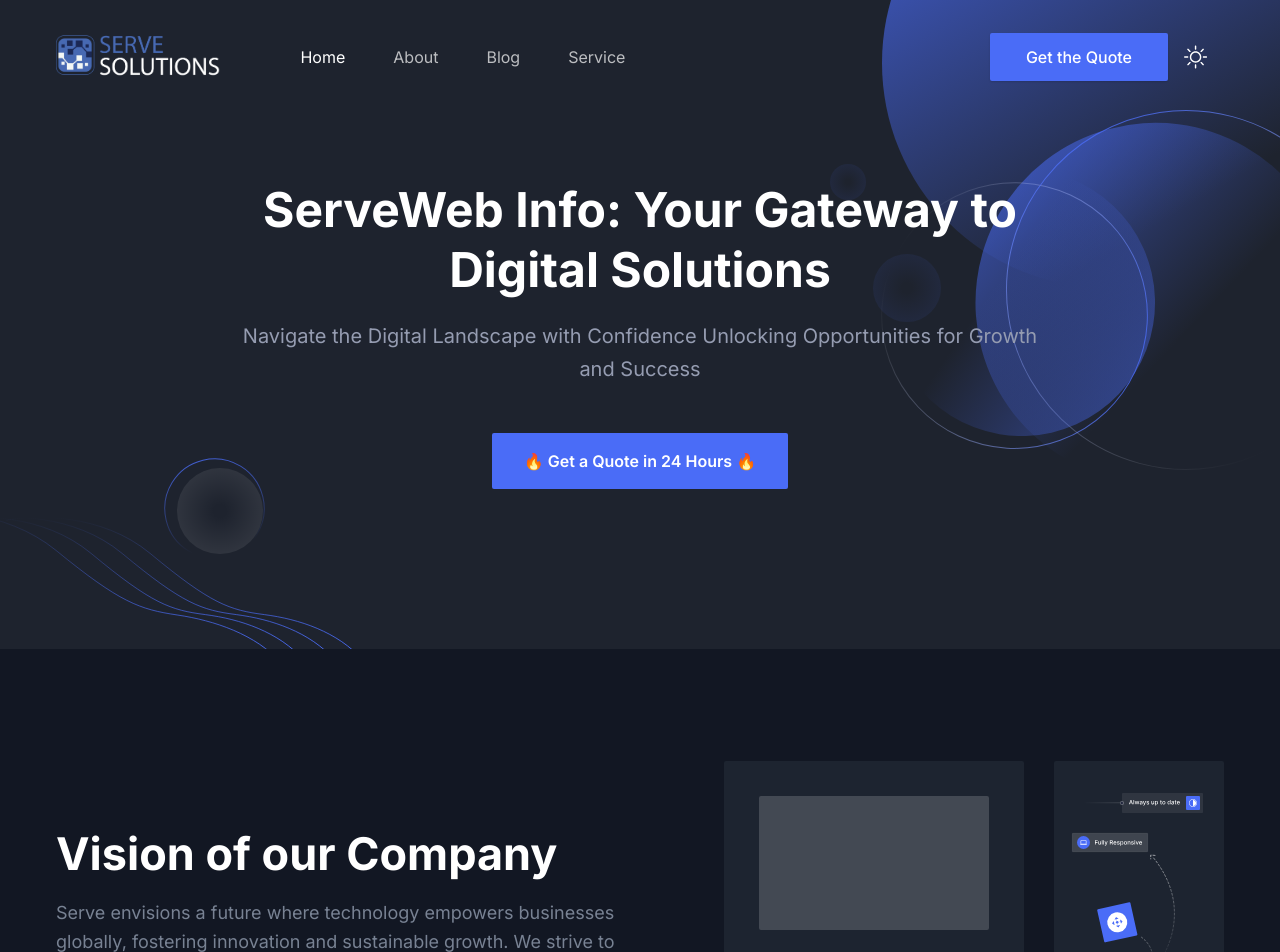
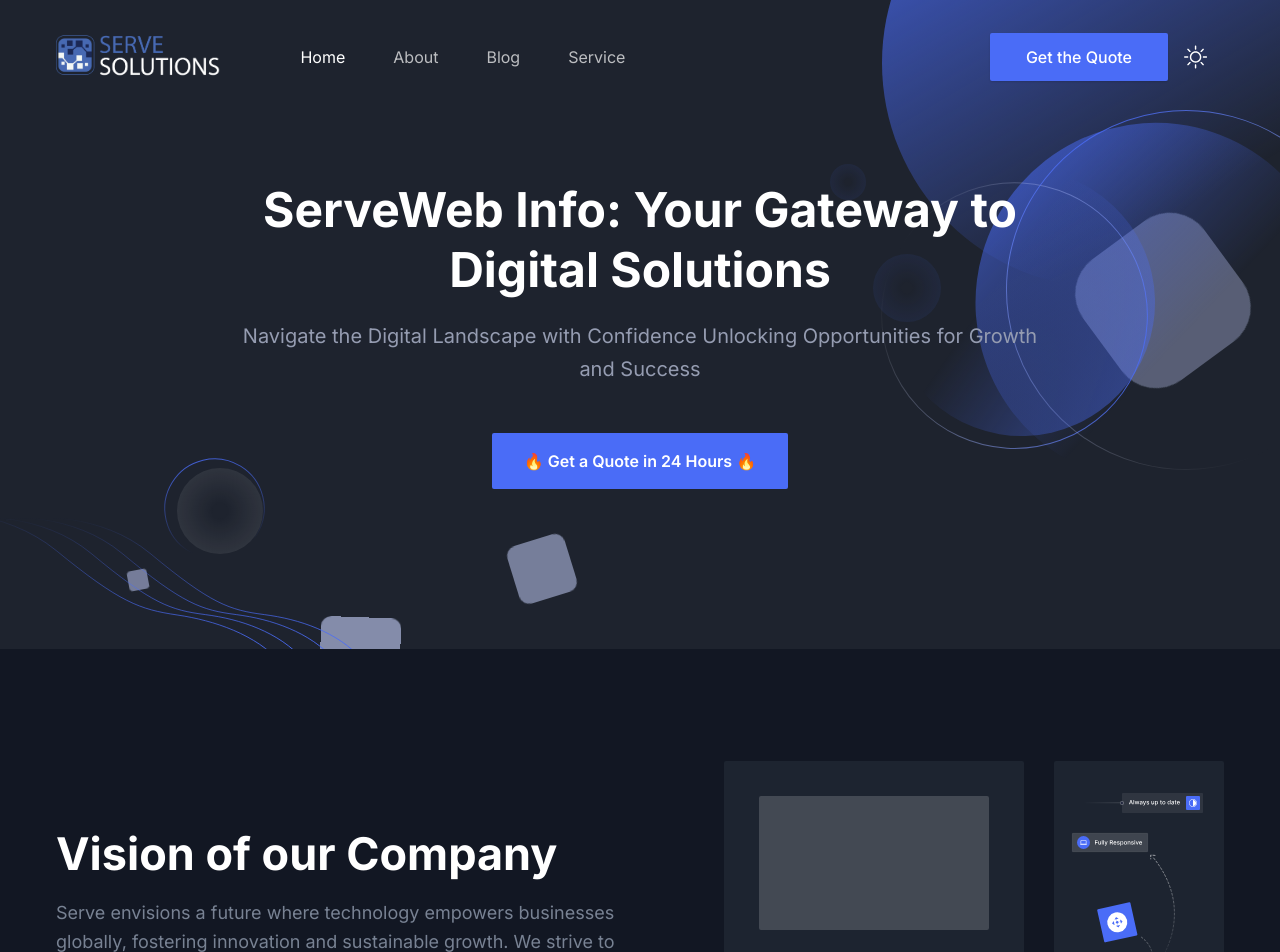
Before and after one commit to jayb3008/Serve-Solutions-LLP, a Next.js app: page / in a window 1280 px wide. Shown: the top 952 px of the page. Built offline with nearby package versions, Linux system fonts and the light colour scheme.

Commit message:
ADD:animation in here section

```diff
--- a/src/components/Hero/index.tsx
+++ b/src/components/Hero/index.tsx
@@ -36,6 +36,20 @@
             </div>
           </div>
         </div>
+        <div className="area bg-white dark:bg-gray-dark" >
+            <ul className="circles">
+                    <li className="bg-indigo-200/50 dark:bg-indigo-200/80"></li>
+                    <li className="bg-indigo-200/50 dark:bg-indigo-200/80"></li>
+                    <li className="bg-indigo-200/50 dark:bg-indigo-200/80"></li>
+                    <li className="bg-indigo-200/50 dark:bg-indigo-200/80"></li>
+                    <li className="bg-indigo-200/50 dark:bg-indigo-200/80"></li>
+                    <li className="bg-indigo-200/50 dark:bg-indigo-200/80"></li>
+                    <li className="bg-indigo-200/50 dark:bg-indigo-200/80"></li>
+                    <li className="bg-indigo-200/50 dark:bg-indigo-200/80"></li>
+                    <li className="bg-indigo-200/50 dark:bg-indigo-200/80"></li>
+                    <li className="bg-indigo-200/50 dark:bg-indigo-200/80"></li>
+            </ul>
+    </div >
         <div className="absolute right-0 top-0 z-[-1] opacity-30 lg:opacity-100">
           <svg
             width="450"
--- a/src/styles/index.css
+++ b/src/styles/index.css
@@ -1,4 +1,5 @@
 @import url("https://fonts.googleapis.com/css2?family=Inter:wght@100;200;300;400;500;600;700;800;900&display=swap");
+@import url('https://fonts.googleapis.com/css?family=Exo:400,700');
 
 @tailwind base;
 @tailwind components;
@@ -31,3 +32,139 @@
     @apply opacity-100;
   }
 }
+
+*{
+    margin: 0px;
+    padding: 0px;
+}
+
+body{
+    font-family: 'Exo', sans-serif;
+}
+
+
+.area{
+    /* background: linear-gradient(to left, rgb(30 35 46), rgb(30 35 46));
+    background: -webkit-linear-gradient(to left, rgb(30 35 46), rgb(30 35 46));   */
+    width: 100%;
+    height:100vh;
+    position: absolute;
+    top: 0;
+    z-index: -9;
+
+}
+
+.circles{
+    position: absolute;
+    top: 0;
+    left: 0;
+    width: 100%;
+    height: 100%;
+    overflow: hidden;
+}
+
+.circles li{
+    position: absolute;
+    display: block;
+    list-style: none;
+    width: 20px;
+    height: 20px;
+    /* background: rgba(255, 255, 255, 0.2); */
+    animation: animate 25s linear infinite;
+    bottom: -150px;
+
+}
+
+.circles li:nth-child(1){
+    left: 25%;
+    width: 80px;
+    height: 80px;
+    animation-delay: 0s;
+}
+
+
+.circles li:nth-child(2){
+    left: 10%;
+    width: 20px;
+    height: 20px;
+    animation-delay: 2s;
+    animation-duration: 12s;
+}
+
+.circles li:nth-child(3){
+    left: 70%;
+    width: 20px;
+    height: 20px;
+    animation-delay: 4s;
+}
+
+.circles li:nth-child(4){
+    left: 40%;
+    width: 60px;
+    height: 60px;
+    animation-delay: 0s;
+    animation-duration: 18s;
+}
+
+.circles li:nth-child(5){
+    left: 65%;
+    width: 20px;
+    height: 20px;
+    animation-delay: 0s;
+}
+
+.circles li:nth-child(6){
+    left: 75%;
+    width: 110px;
+    height: 110px;
+    animation-delay: 3s;
+}
+
+.circles li:nth-child(7){
+    left: 35%;
+    width: 150px;
+    height: 150px;
+    animation-delay: 7s;
+}
+
+.circles li:nth-child(8){
+    left: 50%;
+    width: 25px;
+    height: 25px;
+    animation-delay: 15s;
+    animation-duration: 45s;
+}
+
+.circles li:nth-child(9){
+    left: 20%;
+    width: 15px;
+    height: 15px;
+    animation-delay: 2s;
+    animation-duration: 35s;
+}
+
+.circles li:nth-child(10){
+    left: 85%;
+    width: 150px;
+    height: 150px;
+    animation-delay: 0s;
+    animation-duration: 11s;
+}
+
+
+
+@keyframes animate {
+
+    0%{
+        transform: translateY(0) rotate(0deg);
+        opacity: 1;
+        border-radius: 0;
+    }
+
+    100%{
+        transform: translateY(-1000px) rotate(720deg);
+        opacity: 0;
+        border-radius: 50%;
+    }
+
+}
```
